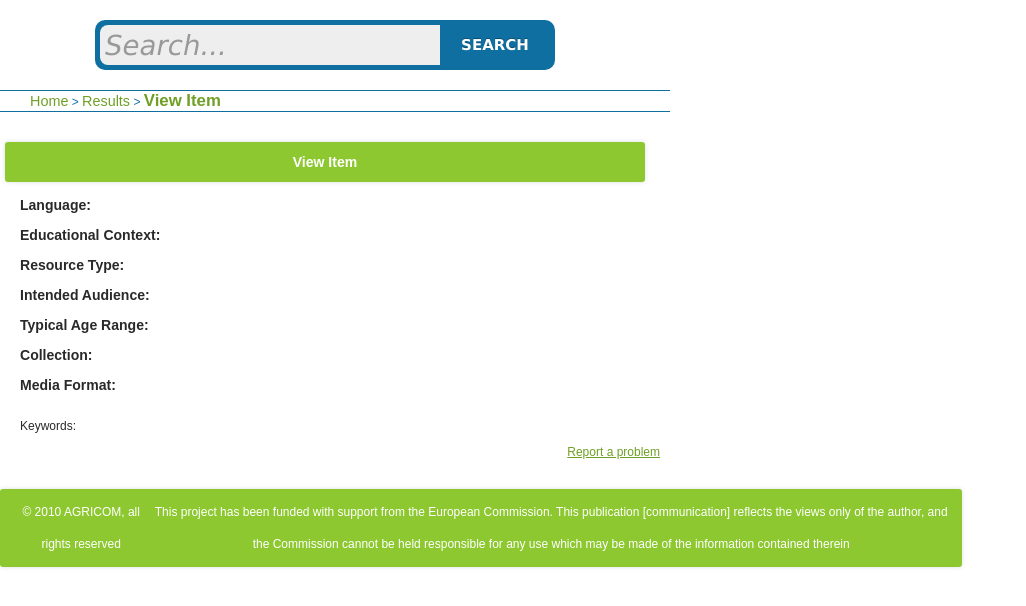
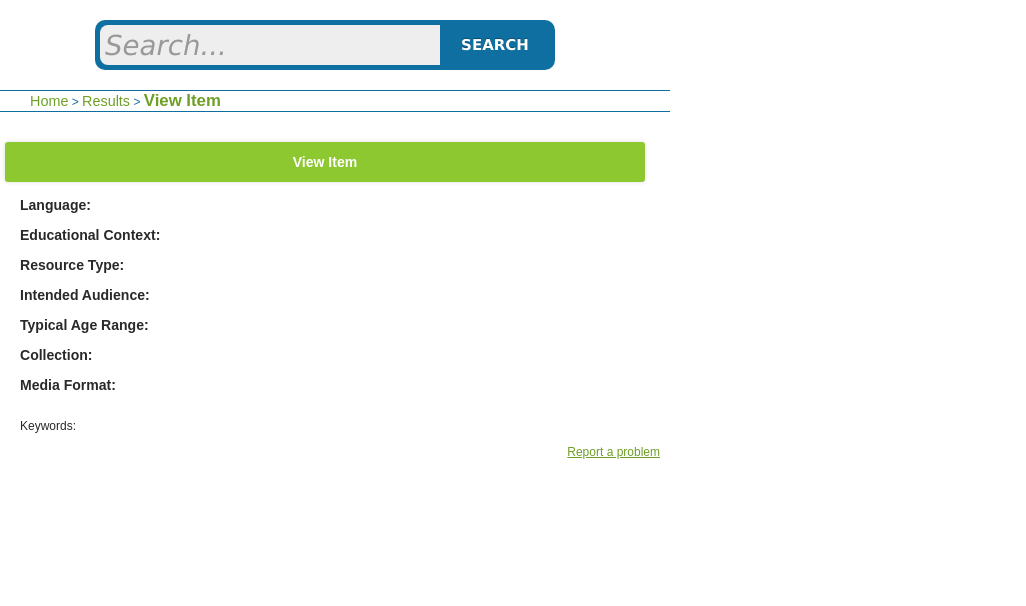
Before and after one commit to agroknow/agricom, a plain HTML site: page item.html in a window 1280 px wide. Shown: the whole page, without its empty margins (0-1026 px from the left). Drawn offline with Linux system fonts and the light colour scheme.

Commit message:
minor changes

```diff
--- a/item.html
+++ b/item.html
@@ -132,25 +132,8 @@
 		<!-- /Content -->
 
 
-
-
-	<div id="Footer">
-		<div id="Bottom">
-
-		<table>
-			<tr>
-				<td><span class="left">&copy; 2010 AGRICOM, all rights reserved</span></td>
-				<td><span class="right">This project has been funded with support from the European Commission. This publication [communication] reflects the views only of the author, and the Commission cannot be held responsible for any use which may be made of the information contained therein</span></td>
-			</tr>
-
-		</table>
-
-
 	</div>
-	</div>
-
 </div>
-
 
 
 </body>
```
